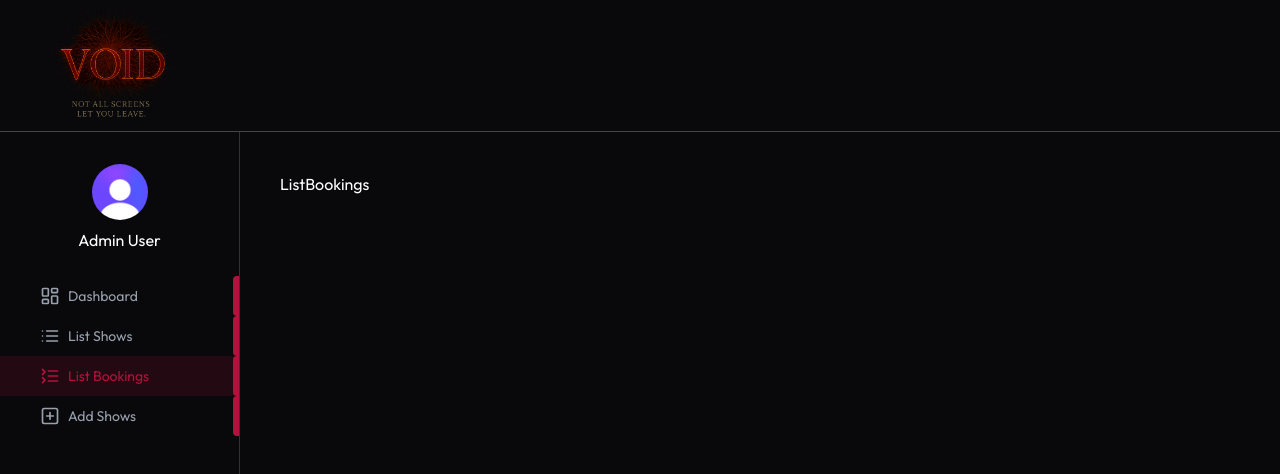
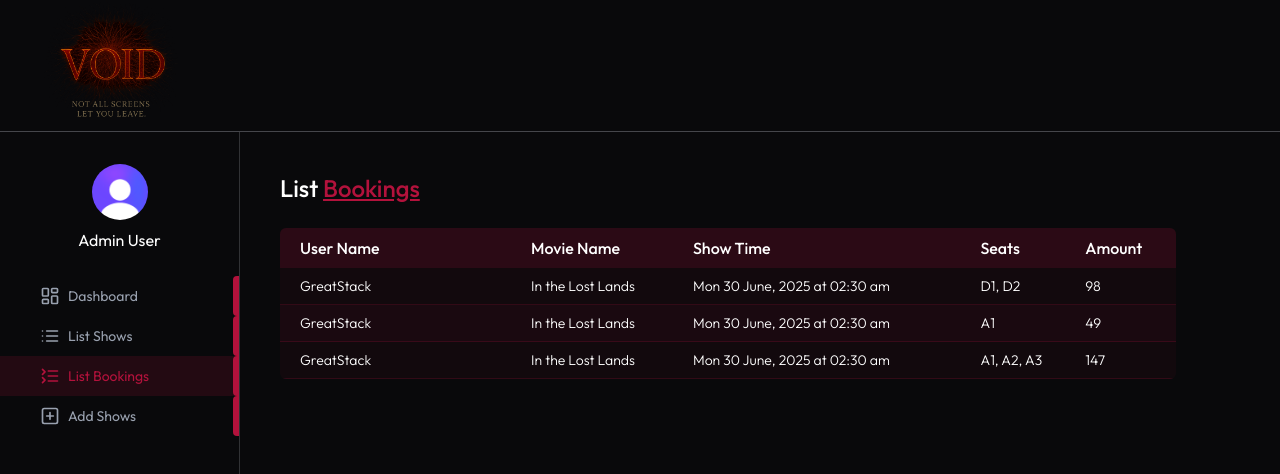
Before and after one commit to vinayak746/VOID, a React (Vite) app in the folder client/: page /admin/list-bookings in a window 1280 px wide. Shown: the top 474 px of the page. Built offline with nearby package versions, Linux system fonts and the light colour scheme; no server answers.

Commit message:
feat(admin): implement ListBookings component to display booking details and loading state

```diff
--- a/client/src/pages/admin/ListBookings.jsx
+++ b/client/src/pages/admin/ListBookings.jsx
@@ -1,8 +1,53 @@
-import React from 'react'
+import React, { useEffect, useState } from 'react'
+import { dummyBookingData } from '../../assets/assets';
+import Loading from '../../components/Loading';
+import Title from '../../components/admin/Title';
+import { dateFormat } from '../../lib/dateFormat';
 
 const ListBookings = () => {
-  return (
-    <div>ListBookings</div>
+  const currency = import.meta.env.VITE_CURRENCY;
+
+  const [bookings, setBookings] = useState([]);
+  const [isLoading, setIsLoading] = useState(true)
+
+  const getAllBookings = async ()=>{
+    setBookings(dummyBookingData);
+    setIsLoading(false);
+  }
+  useEffect(()=> {
+    getAllBookings();
+  }, []);
+  return !isLoading ?(
+    <>
+      <Title text1="List" text2="Bookings" />
+      <div className='max-w-4xl mt-6 overflow-x-auto'>
+        <table className='w-full border-collapse rounded-md overflow-hidden text-nowrap'>
+          <thead>
+            <tr className='bg-primary/20 text-left text-white'>
+            <th className='p-2 font-medium pl-5'>User Name</th>
+            <th className='p-2 font-medium'>Movie Name</th>
+            <th className='p-2 font-medium'>Show Time</th>
+            <th className='p-2 font-medium'>Seats</th>
+            <th className='p-2 font-medium'>Amount</th>
+
+            </tr>
+          </thead>
+          <tbody className='text-sm font-light'>
+  {bookings.map((item, index)=>(
+    <tr key={index} className='border-b border-primary/20 bg-primary/5 even:bg-primary/10'>
+      <td className='p-2 min-w-45 pl-5'>{item.user.name}</td>
+      <td className='p-2'>{item.show.movie.title}</td>
+      <td className='p-2'>{dateFormat(item.show.showDateTime)}</td>
+      <td className='p-2'>{Object.keys(item.bookedSeats).map(seat => item.bookedSeats[seat]).join(", ")}</td>
+      <td className='p-2'>{currency}{item.amount}</td>
+    </tr>
+  ))}
+</tbody>
+        </table>
+      </div>
+    </>
+  ):(
+    <Loading />
   )
 }
 
```
